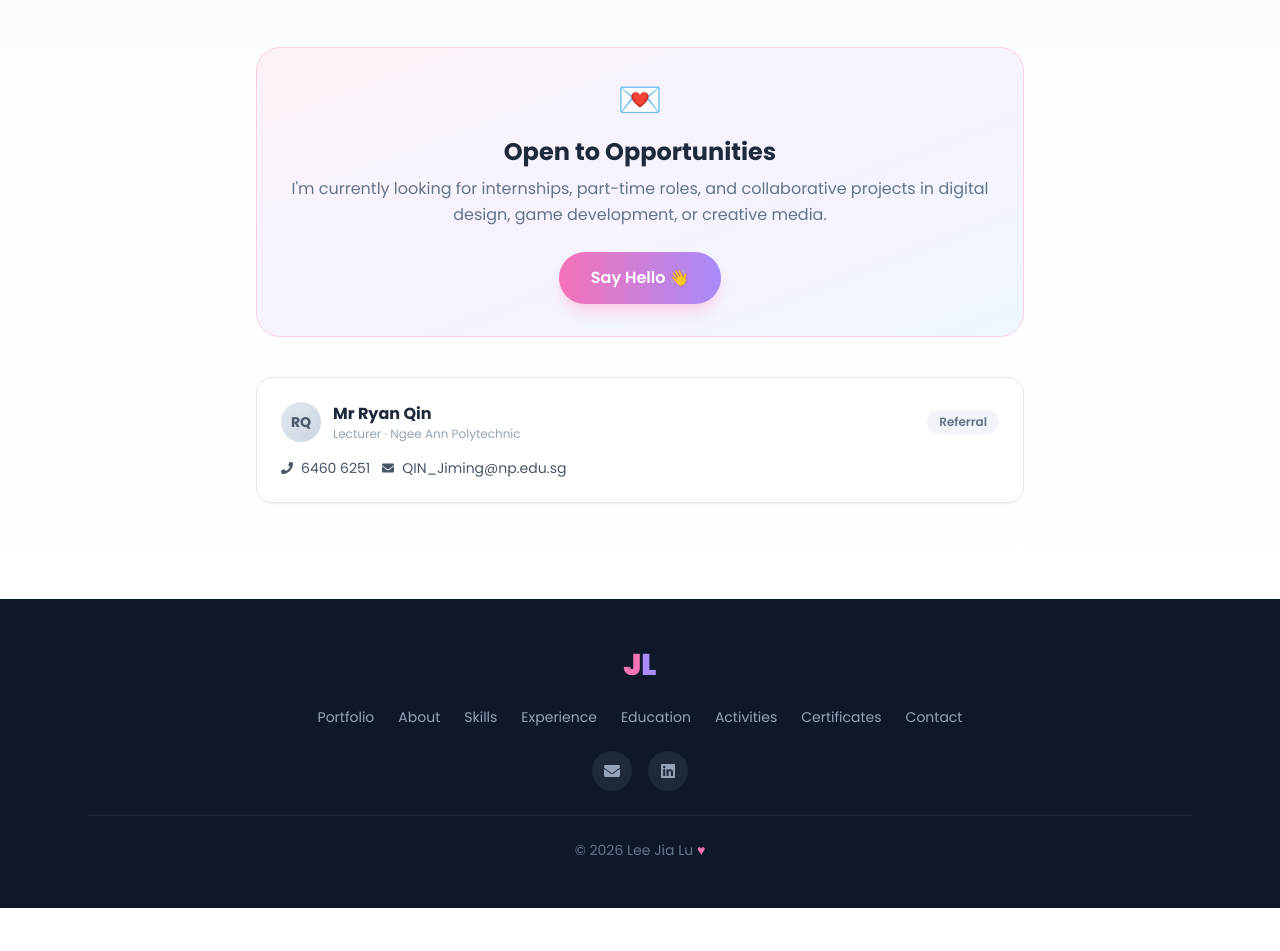
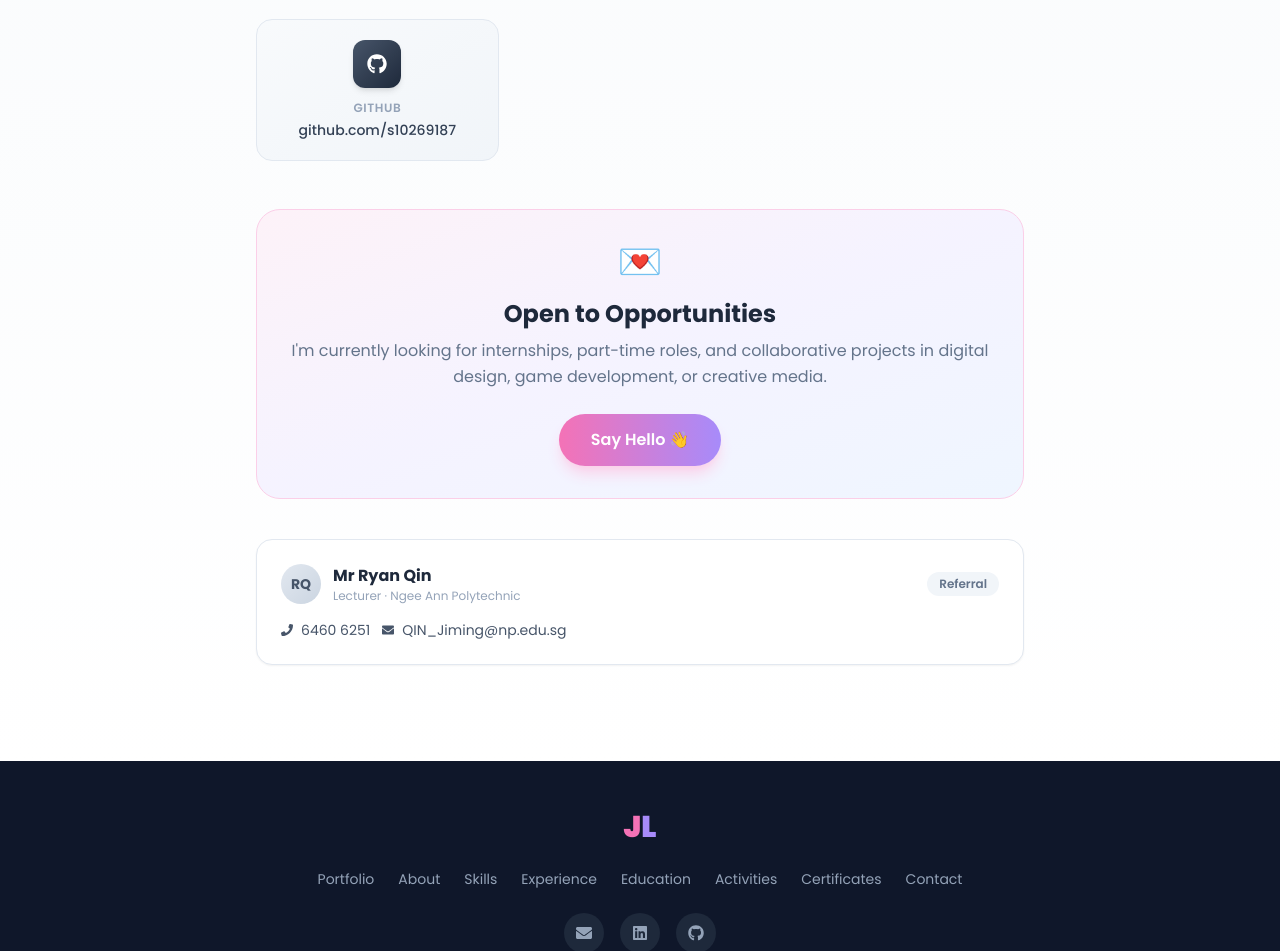
Before and after one commit to s10269187/Resume_Website, a React (Vite) app: page / in a window 1280 px wide. Shown: the part 10681-11632 px from the top of the page. Before the commit the page ends 11589 px from the top, so only its background shows below. Built offline with nearby package versions, Linux system fonts and the light colour scheme.

Commit message:
Add GitHub profile link to Contact section and Footer

```diff
--- a/src/components/Contact.jsx
+++ b/src/components/Contact.jsx
@@ -1,5 +1,5 @@
 import SectionHeader from './SectionHeader'
-import { FaLinkedin, FaEnvelope, FaPhone } from 'react-icons/fa'
+import { FaLinkedin, FaEnvelope, FaPhone, FaGithub } from 'react-icons/fa'
 
 const contactItems = [
   {
@@ -28,6 +28,15 @@ const contactItems = [
     gradient: 'from-blue-400 to-sky-500',
     bg: 'from-blue-50 to-sky-50',
     border: 'border-blue-200',
+  },
+  {
+    icon: <FaGithub className="text-xl" />,
+    label: 'GitHub',
+    value: 'github.com/s10269187',
+    href: 'https://github.com/s10269187',
+    gradient: 'from-slate-600 to-slate-800',
+    bg: 'from-slate-50 to-slate-100',
+    border: 'border-slate-200',
   },
 ]
 
--- a/src/components/Footer.jsx
+++ b/src/components/Footer.jsx
@@ -1,4 +1,4 @@
-import { FaLinkedin, FaEnvelope } from 'react-icons/fa'
+import { FaLinkedin, FaEnvelope, FaGithub } from 'react-icons/fa'
 
 export default function Footer() {
   const scrollTop = () => window.scrollTo({ top: 0, behavior: 'smooth' })
@@ -41,6 +41,14 @@ export default function Footer() {
           >
             <FaLinkedin />
           </a>
+          <a
+            href="https://github.com/s10269187"
+            target="_blank"
+            rel="noopener noreferrer"
+            className="w-10 h-10 rounded-full bg-slate-800 flex items-center justify-center text-slate-400 hover:bg-slate-600 hover:text-white transition-all duration-300"
+          >
+            <FaGithub />
+          </a>
         </div>
 
         {/* Divider */}
```
